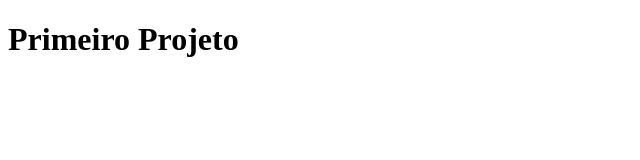
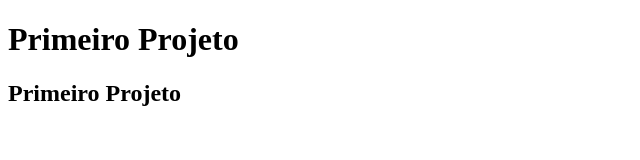
Before and after one commit to AlEXANDRE-28-09/Primeiro-projeto, a plain HTML site: page index.html in a window 1280 px wide. Shown: the whole page, without its empty margins (0-640 px from the left). Drawn offline with Linux system fonts and the light colour scheme.

Commit message:
atualização

```diff
--- a/index.html
+++ b/index.html
@@ -7,5 +7,6 @@
 </head>
 <body>
     <h1>Primeiro Projeto</h1>
+    <h2>Primeiro Projeto</h2>
 </body>
 </html>
```
